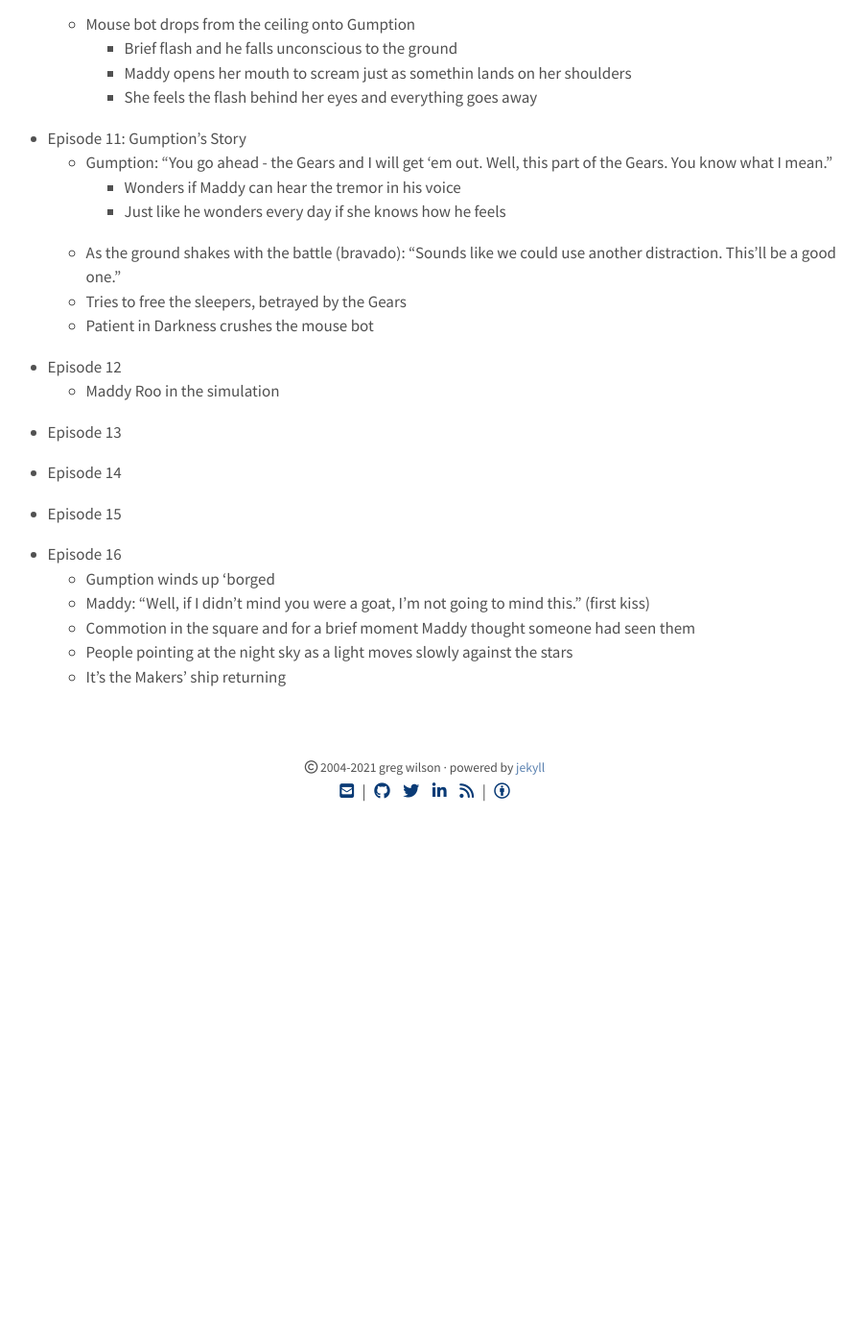
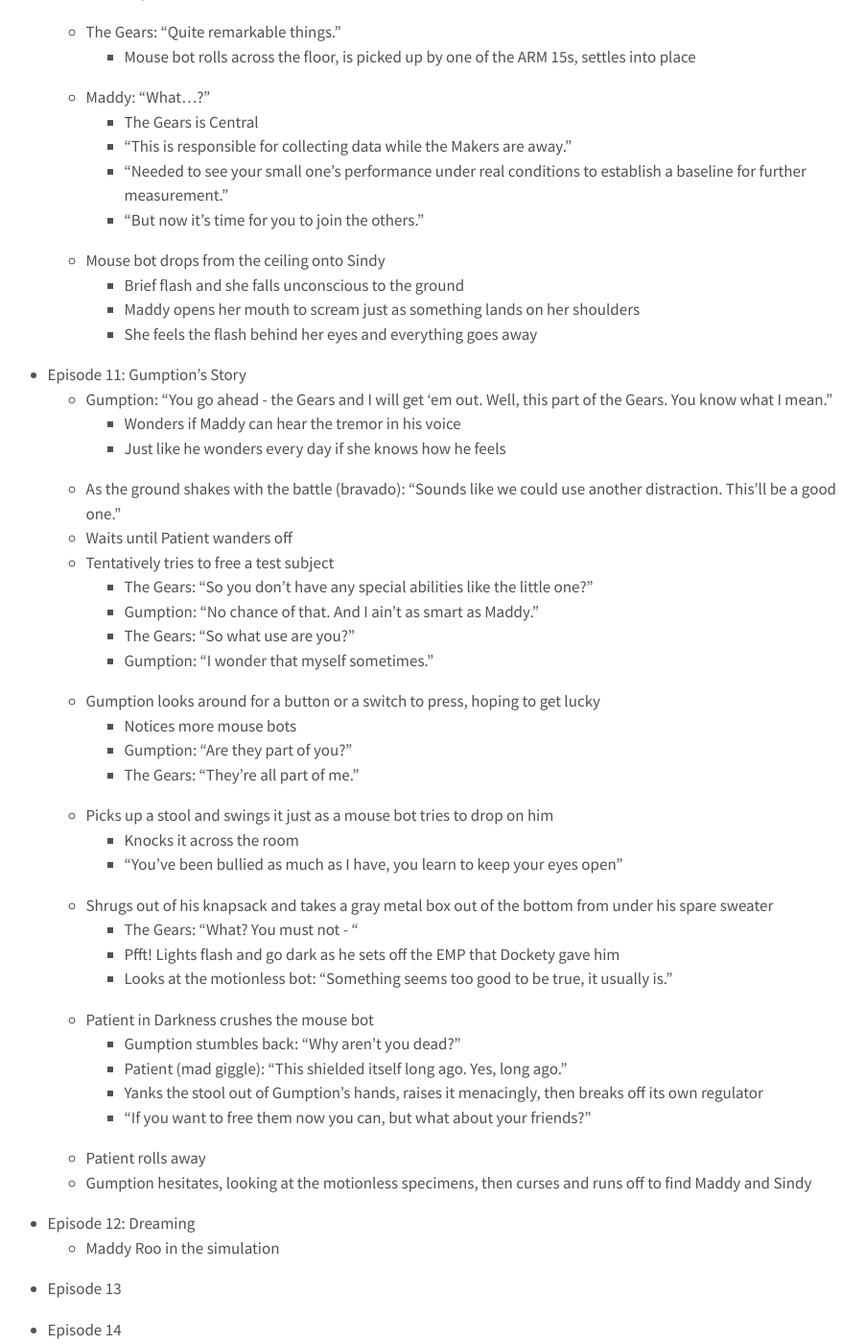
Before and after one commit to gvwilson/sensibleadventures, a Jekyll site: the page built from maddy-roo/in-heck-outline.md, in a window 1280 px wide and 1400 px high, scrolled down 10404 px. Shown: the whole window at 96% size, without its empty margins (197-1099 px from the left). Built offline with Jekyll 4.4.1, drawn with Linux system fonts in a browser that asks for light colours; nearby versions of some CDN libraries; before the commit the page ends 11275 px from its top, so only the background shows below that; some of the changed text lies outside the part shown.

Commit message:
Updating outline

```diff
--- a/maddy-roo/in-heck-outline.md
+++ b/maddy-roo/in-heck-outline.md
@@ -227,6 +227,8 @@
     - Can get past the Mire and into Central's territory overnight
   - Sindy keeps coming up with crazy ways she can use her luck to join the raiding party
     - Shaper Leaf finally snaps that even luck needs something to work with
+  - The raiding party assembles in the square
+    - Gumption arrives with Dockety, wearing a knapsack (important later - this is where he gets the EMP)
   - Then the raiding party leaves and Sindy, Maddy, and Gumption are left behind
     - Sindy is crushed
     - But when they go home, Mouse is waiting for them
@@ -291,9 +293,10 @@
   - Oncoming bots freeze, pivot, hurry away
   - "What dd you do?"
   - The Gears: "I turned off the shielding device. Central can now see the Prosecutors."
-  - "Sacrifices are necessary."
+    - Gumption: "They'll be crushed!"
+    - The Gears: "Sacrifices are necessary."
 
-- Episode 9: The Sleepers
+- Episode 9: Specimens
   - The foursome hides in a nearby building
     - Can see the battle outside (details)
     - Shaper Leaf is not doing well
@@ -306,12 +309,15 @@
     - Gumption: "What is it with bots and tunnels?"
   - Past strange machines, idle but carefully maintained
   - Hear voices
-    - A dormitory with people in it, some with mechanical parts, all wearing control helmets
+    - At first think it's the water dripping (there is condensation everywhere)
+    - A dormitory with people in it, some with mechanical parts, all wearing bands around their heads
+    - Sindy: "Look like crowns"
     - Gumption: "Stands to reason your papa wouldn't be the only one"
-  - They see Patient in Darkness minding them grumbling to itself
+  - They see Patient in Darkness tending to them while grumbling to itself
+    - Recognize the voice first
     - The Gears: "It deviated. Deviation is punished."
   - Maddy: "We have to help them!"
-    - Sindy (bitter about not helping Shaper Leaf): "You said we were only helping Papa"
+    - Sindy: "You said we were only helping Papa" (bitter about not helping Shaper Leaf)
     - Gumption to Sindy: "Difference is they can't help themselves"
   - Gumption: "You go ahead - the Gears and I will get 'em out. Well, this part of the Gears. You know what I mean."
     - Maddy realizes he's trying to impress her
@@ -325,32 +331,34 @@
   - Explore the dormitory building
     - A moose doing math problems
     - An orangutan patiently assembling a jigsaw puzzle
+    - Everywhere the slow drip of condensation
   - Find Papa Roo sitting at a desk sketching
   - Sindy: "Papa?"
-    - The Gears: "I will wake him."
-    - Light goes off on his helmet.
+    - Reaches out to touch him, nothing happens, she concentrates, there's a drip of water and his crown sparks
+    - Light goes off on his crown
+    - The Gears: "Fascinating."
   - For a moment nothing happens, then Papa Roo blinks and stands up shakily
     - He looks smaller than Maddy remembers
     - Fur has worn off the underside of his right arm where it rested on the table
   - He thinks he's seeing things
     - Takes a moment to believe his daughters are really there
     - Then he's grief-stricken: "You have to get out of here!"
-    - "It knows you're here. Central knows you're here."
+    - "It knows you're here! Central knows *everything*! It will---oh no."
   - Maddy was used to bots that had been out in the world repairing themselves with whatever scraps they could find
     - Not used to bots that could move silently
     - Shocked when she turned and saw a pair of ARM 15s blocking the door behind them
   - To Sindy: "Do something!"
     - Papa Roo: "Her? What can she do?"
-  - The Gears: "Yes. What *can* she do?"
+  - The Gears: "Quite remarkable things."
     - Mouse bot rolls across the floor, is picked up by one of the ARM 15s, settles into place
   - Maddy: "What...?"
     - The Gears is Central
     - "This is responsible for collecting data while the Makers are away."
     - "Needed to see your small one's performance under real conditions to establish a baseline for further measurement."
     - "But now it's time for you to join the others."
-  - Mouse bot drops from the ceiling onto Gumption
-    - Brief flash and he falls unconscious to the ground
-    - Maddy opens her mouth to scream just as somethin lands on her shoulders
+  - Mouse bot drops from the ceiling onto Sindy
+    - Brief flash and she falls unconscious to the ground
+    - Maddy opens her mouth to scream just as something lands on her shoulders
     - She feels the flash behind her eyes and everything goes away
 
 - Episode 11: Gumption's Story
@@ -358,10 +366,32 @@
     - Wonders if Maddy can hear the tremor in his voice
     - Just like he wonders every day if she knows how he feels
   - As the ground shakes with the battle (bravado): "Sounds like we could use another distraction. This'll be a good one."
-  - Tries to free the sleepers, betrayed by the Gears
+  - Waits until Patient wanders off
+  - Tentatively tries to free a test subject
+    - The Gears: "So you don't have any special abilities like the little one?"
+    - Gumption: "No chance of that. And I ain't as smart as Maddy."
+    - The Gears: "So what use are you?"
+    - Gumption: "I wonder that myself sometimes."
+  - Gumption looks around for a button or a switch to press, hoping to get lucky
+    - Notices more mouse bots
+    - Gumption: "Are they part of you?"
+    - The Gears: "They're all part of me."
+  - Picks up a stool and swings it just as a mouse bot tries to drop on him
+    - Knocks it across the room
+    - "You've been bullied as much as I have, you learn to keep your eyes open"
+  - Shrugs out of his knapsack and takes a gray metal box out of the bottom from under his spare sweater
+    - The Gears: "What? You must not - "
+    - Pfft! Lights flash and go dark as he sets off the EMP that Dockety gave him
+    - Looks at the motionless bot: "Something seems too good to be true, it usually is."
   - Patient in Darkness crushes the mouse bot
+    - Gumption stumbles back: "Why aren't you dead?"
+    - Patient (mad giggle): "This shielded itself long ago. Yes, long ago."
+    - Yanks the stool out of Gumption's hands, raises it menacingly, then breaks off its own regulator
+    - "If you want to free them now you can, but what about your friends?"
+  - Patient rolls away
+  - Gumption hesitates, looking at the motionless specimens, then curses and runs off to find Maddy and Sindy
 
-- Episode 12
+- Episode 12: Dreaming
   - Maddy Roo in the simulation
 
 - Episode 13
```
Also changed, not shown: other parts of maddy-roo/in-heck-outline.md (+2 -2 lines).
